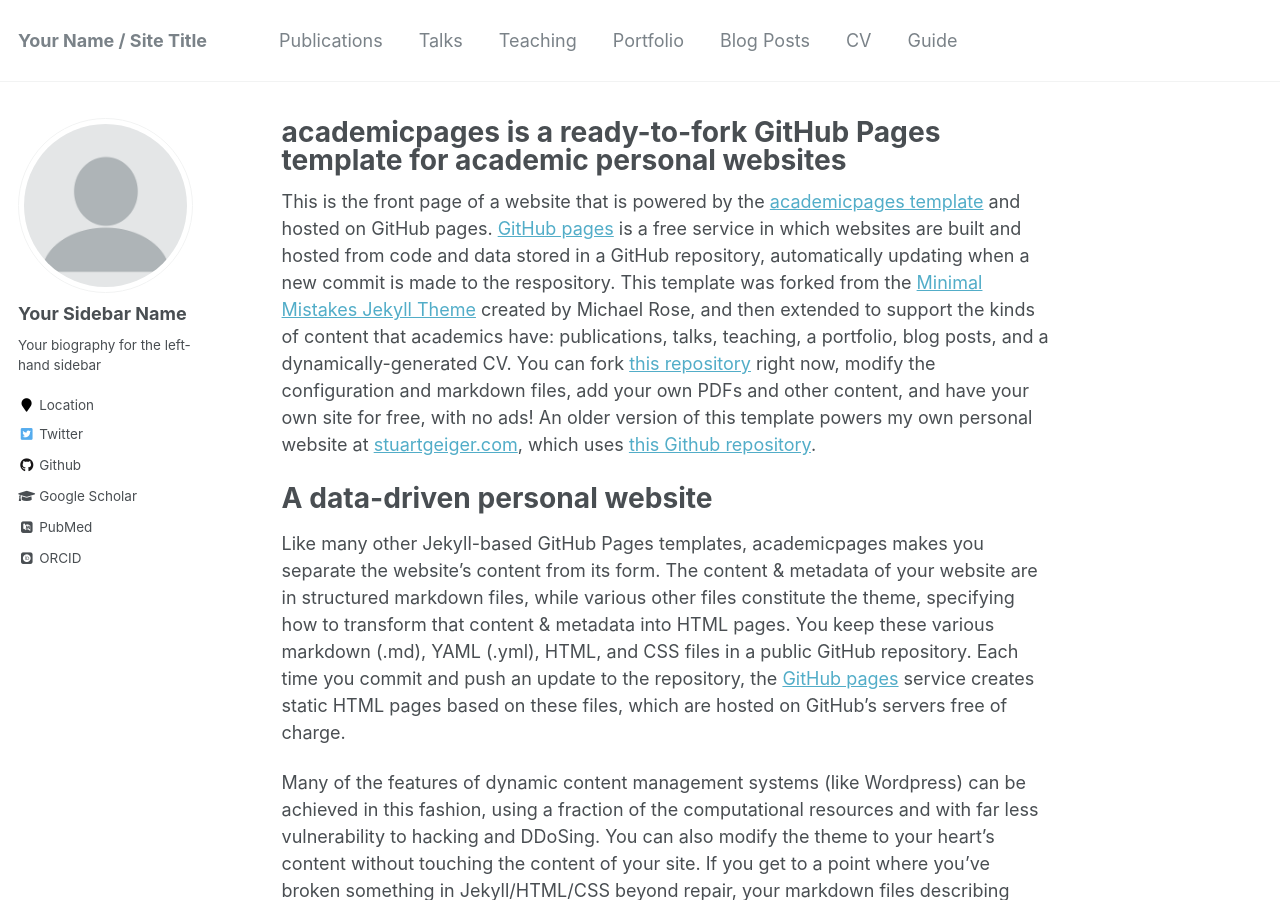
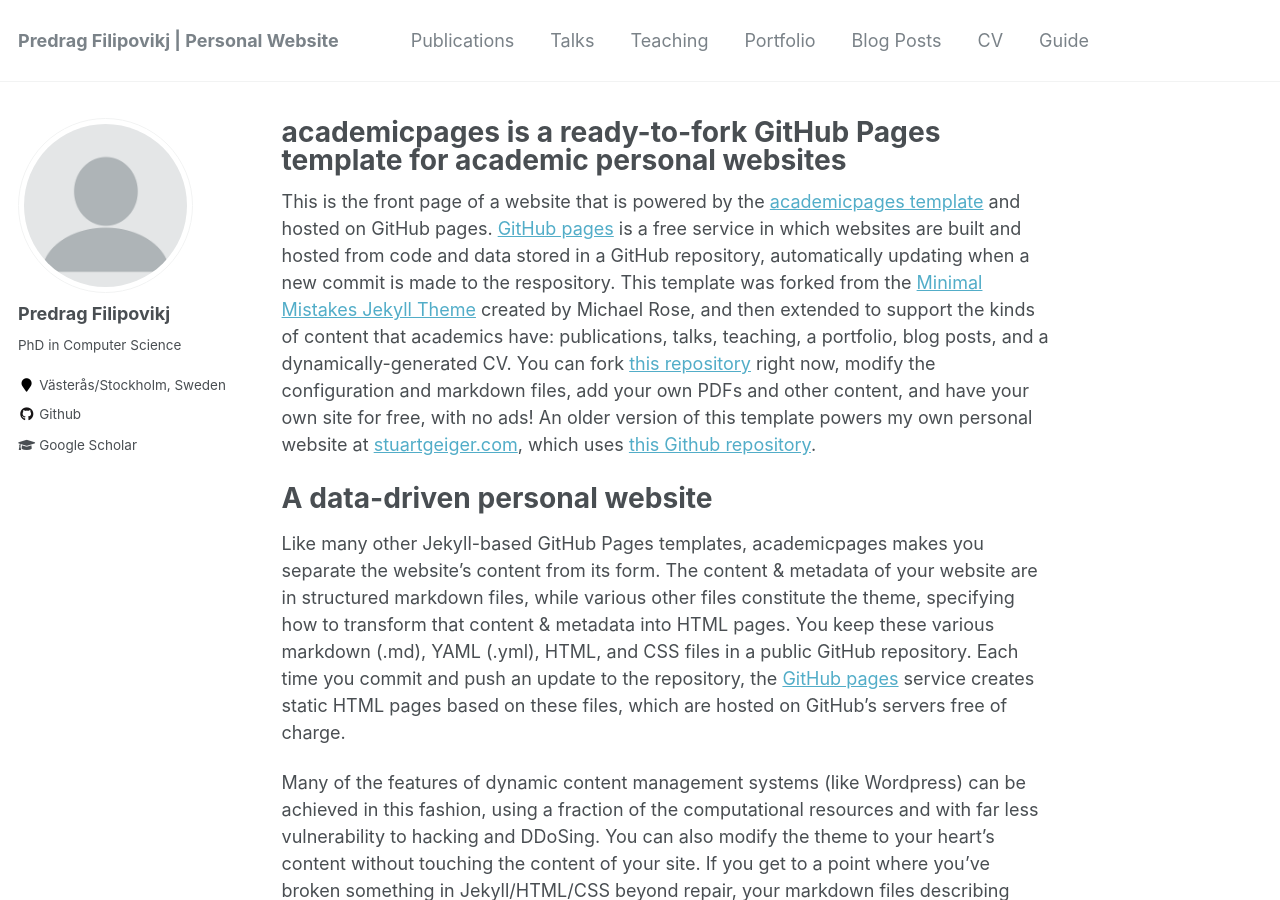
Before and after one commit to predragf/predragf.github.io, a Jekyll site: the page built from _pages/about.md, in a window 1280 px wide and 900 px high. Built offline with Jekyll 4.4.1, drawn with Linux system fonts in a browser that asks for light colours; some web fonts are replaced; some of the changed text lies outside the part shown.

Commit message:
Update _config.yml

```diff
--- a/_config.yml
+++ b/_config.yml
@@ -7,13 +7,13 @@
 
 # Site Settings
 locale                   : "en-US"
-title                    : "Your Name / Site Title"
+title                    : "Predrag Filipovikj | Personal Website"
 title_separator          : "-"
-name                     : &name "Your Name"
-description              : &description "personal description"
-url                      : https://academicpages.github.io # the base hostname & protocol for your site e.g. "https://mmistakes.github.io"
+name                     : &name "Predrag Filipovikj"
+description              : &description "PhD in Computer Science with specialization in Formal Modelling and Analysis"
+url                      : https://predragf.github.io # the base hostname & protocol for your site e.g. "https://mmistakes.github.io"
 baseurl                  : "" # the subpath of your site, e.g. "/blog"
-repository               : "academicpages/academicpages.github.io"
+repository               : "predragf/academicpages.github.io"
 teaser                   :  # filename of teaser fallback teaser image placed in /images/, .e.g. "500x300.png"
 breadcrumbs              : false # true, false (default)
 words_per_minute         : 160
@@ -80,13 +80,13 @@
 
 # Site Author
 author:
-  name             : "Your Sidebar Name"
+  name             : "Predrag Filipovikj"
   avatar           : "profile.png"
-  bio              : "Your biography for the left-hand sidebar"
-  location         : "Location"
+  bio              : "PhD in Computer Science"
+  location         : "Västerås/Stockholm, Sweden"
   employer         :
-  pubmed           : "https://www.ncbi.nlm.nih.gov/pubmed/?term=john+snow"
-  googlescholar    : "http://yourfullgooglescholarurl.com"
+  pubmed           :
+  googlescholar    : "https://scholar.google.com/citations?user=YL9zcQgAAAAJ&hl=en"
   email            :
   researchgate     :  # example: "https://www.researchgate.net/profile/yourprofile"
   uri              :
@@ -96,20 +96,20 @@
   flickr           :
   facebook         :
   foursquare       :
-  github           : "academicpages"
+  github           : "https://github.com/predragf"
   google_plus      :
   keybase          :
   instagram        :
   impactstory      : #"https://profiles.impactstory.org/u/xxxx-xxxx-xxxx-xxxx"
   lastfm           :
   linkedin         :
-  orcid            : "http://orcid.org/yourorcidurl"
+  orcid            : #"http://orcid.org/yourorcidurl"
   pinterest        :
   soundcloud       :
   stackoverflow    : # http://stackoverflow.com/users/123456/username
   steam            :
   tumblr           :
-  twitter          : "replacethistwitterhandle"
+  twitter          : #"replacethistwitterhandle"
   vine             :
   weibo            :
   xing             :
```
